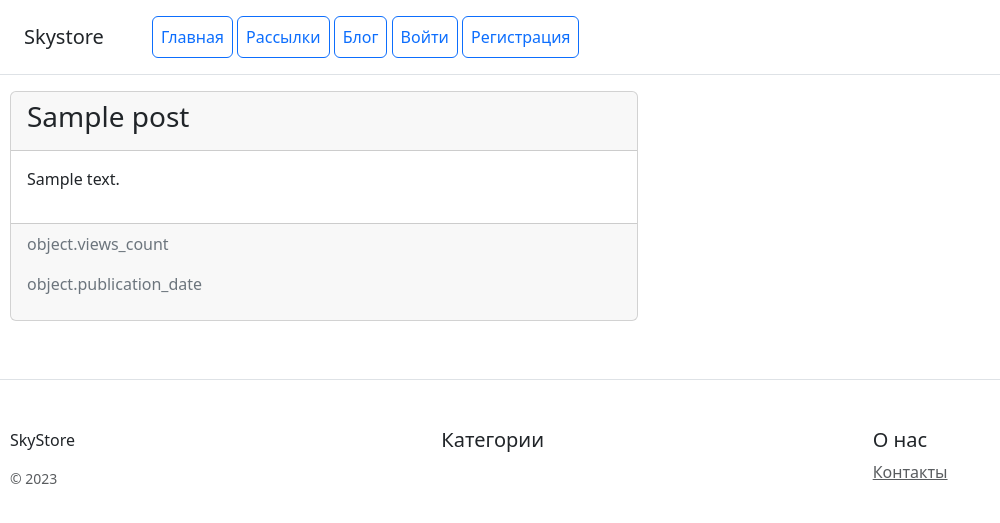
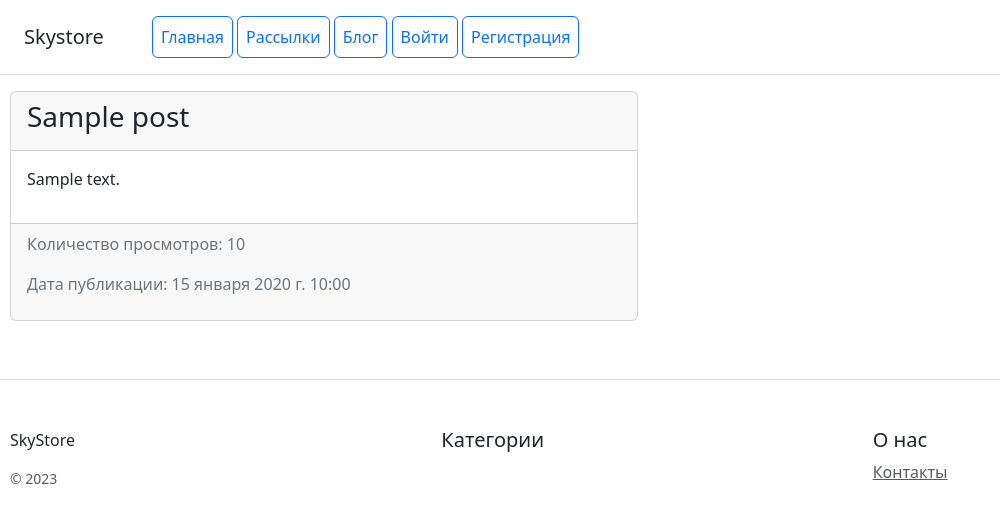
Before and after one commit to Jmih228/djangoCourseWork, a Django app: page /blog/view/1 in a window 1280 px wide. Shown: the top 523 px of the page, without its empty margins (0-1000 px from the left). Run offline with Django 4.2, Linux system fonts and the light colour scheme; tables that the repository leaves empty hold one stand-in row (values such as "Sample post"); some libraries are stand-ins or nearby versions.

Commit message:
2nd part of coursework

```diff
--- a/blog/templates/blog/blog_post_detail.html
+++ b/blog/templates/blog/blog_post_detail.html
@@ -17,8 +17,8 @@
                     </p>
                 </div>
                 <div class="card-footer">
-                    <p class="text-secondary">object.views_count</p>
-                    <p class="text-secondary">object.publication_date</p>
+                    <p class="text-secondary">Количество просмотров: {{ object.views_count }}</p>
+                    <p class="text-secondary">Дата публикации: {{ object.publication_date }}</p>
                 </div>
             </div>
         </div>
--- a/blog/views.py
+++ b/blog/views.py
@@ -12,7 +12,7 @@ class BlogPostView(ListView):
 
     def get_queryset(self, *args, **kwargs):
         queryset = super().get_queryset(*args, **kwargs)
-        queryset = queryset.order_by('?')[:2]
+        queryset = queryset.order_by('?')[:3]
         return queryset
 
     def get_context_data(self, **kwargs):
@@ -23,8 +23,8 @@ class BlogPostView(ListView):
             if cache_data is None:
                 mailings = Mail.objects.all()
                 cache.set(key, mailings)
-        else:
-            mailings = Mail.objects.all()
+            else:
+                mailings = Mail.objects.all()
 
         context_data = super().get_context_data(**kwargs)
         context_data['title'] = 'Главная'
```
